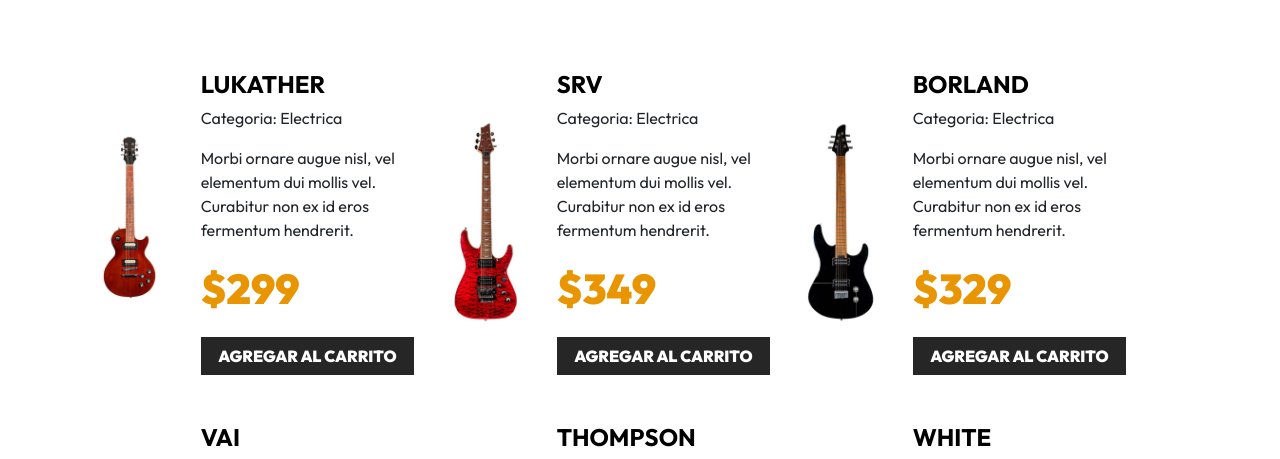
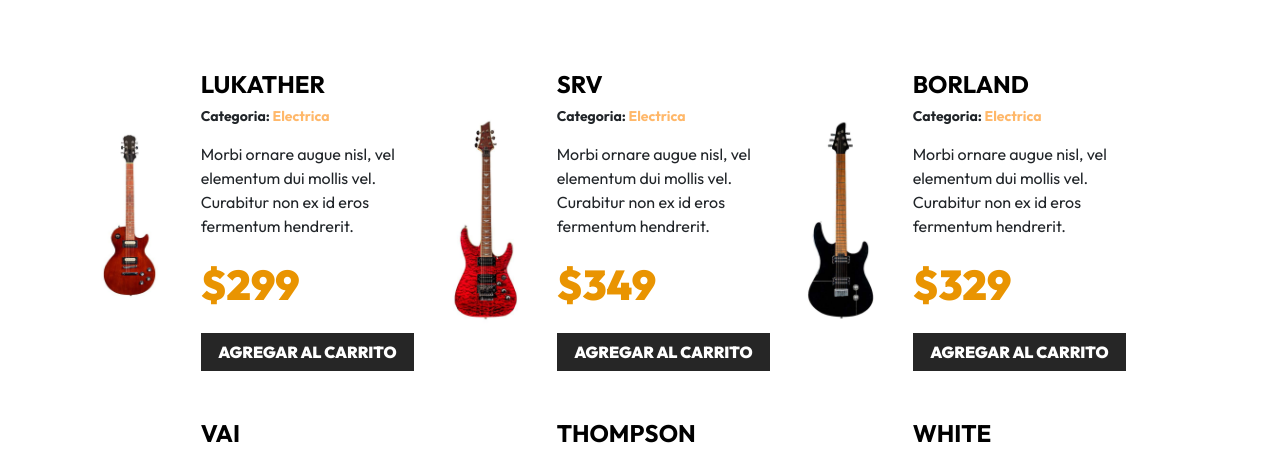
Before and after one commit to eddndev/practica_01, a React (Vite) app in the folder Cliente/: page / in a window 1280 px wide. Shown: the part 296-755 px from the top of the page. Built offline with nearby package versions, Linux system fonts and the light colour scheme.

Commit message:
se instala taildwind y se le da disenio a la categoria

```diff
--- a/Cliente/package.json
+++ b/Cliente/package.json
@@ -10,8 +10,10 @@
     "preview": "vite preview"
   },
   "dependencies": {
+    "@tailwindcss/vite": "^4.1.13",
     "react": "^19.1.0",
-    "react-dom": "^19.1.0"
+    "react-dom": "^19.1.0",
+    "tailwindcss": "^4.1.13"
   },
   "devDependencies": {
     "@eslint/js": "^9.30.1",
--- a/Cliente/src/components/Guitarras.jsx
+++ b/Cliente/src/components/Guitarras.jsx
@@ -9,7 +9,7 @@ export function Guitarras({guitarra, addToCart}) { // prop
                     </div>
                     <div className="col-8">
                         <h3 className="text-black fs-4 fw-bold text-uppercase">{guitarra.name}</h3>
-                        <p className="">Categoria: {` `}
+                        <p className="text-sm font-bold">Categoria: {` `}
                             <span className="text-orange-300">{guitarra.categoria}</span></p>
                         <p>{guitarra.description}</p>
                         <p className="fw-black text-primary fs-3">${guitarra.price}</p> {/* accedemos a la base de datos del prop, y extraemos el valor de cada elemento */}
--- a/Cliente/src/index.css
+++ b/Cliente/src/index.css
@@ -2,6 +2,8 @@
 .fw-black {
   font-weight: 900;
 }
+
+@import "tailwindcss";
 
 .btn-dark {
   text-transform: uppercase;
--- a/Cliente/vite.config.js
+++ b/Cliente/vite.config.js
@@ -1,7 +1,8 @@
 import { defineConfig } from 'vite'
 import react from '@vitejs/plugin-react-swc'
+import tailwindcss from '@tailwindcss/vite'
 
 // https://vite.dev/config/
 export default defineConfig({
-  plugins: [react()],
+  plugins: [react(),tailwindcss()],
 })
```
Also changed, not shown: 1 other file (tests, documents, lock files or other folders).
